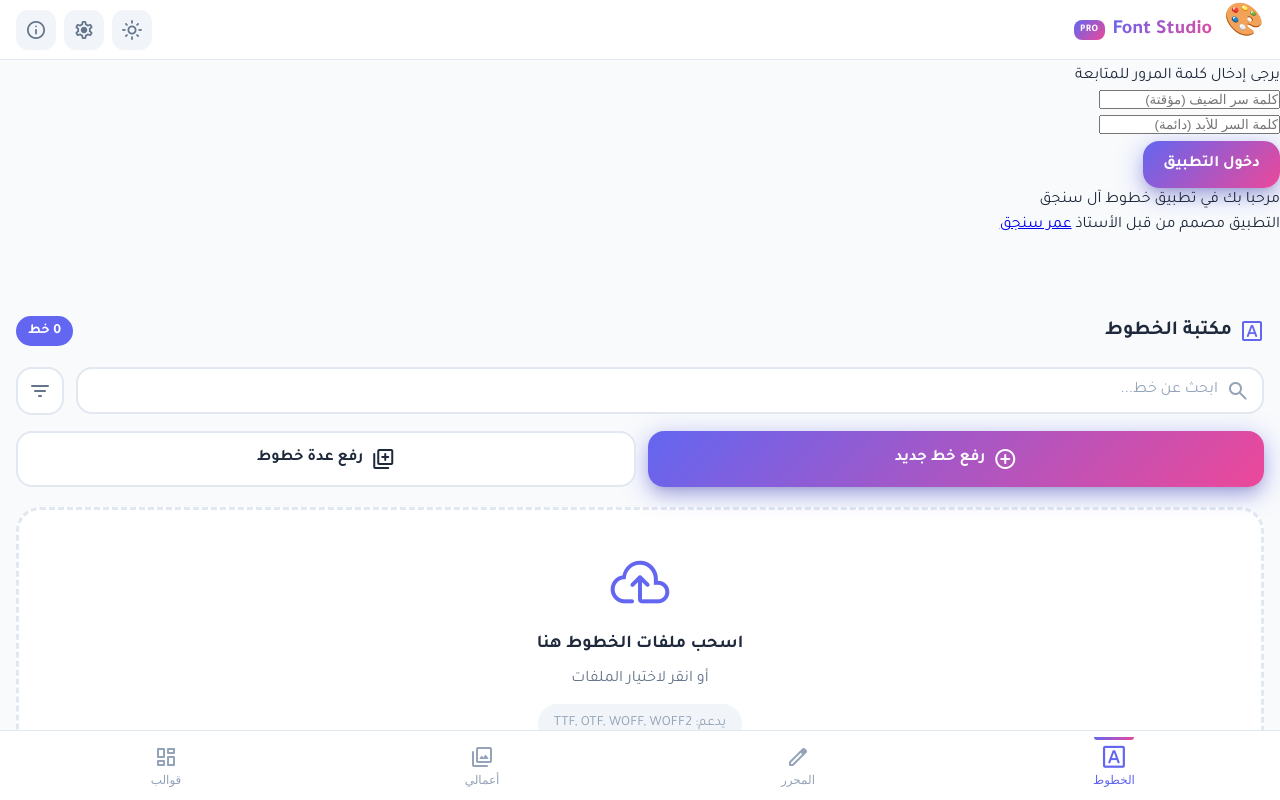
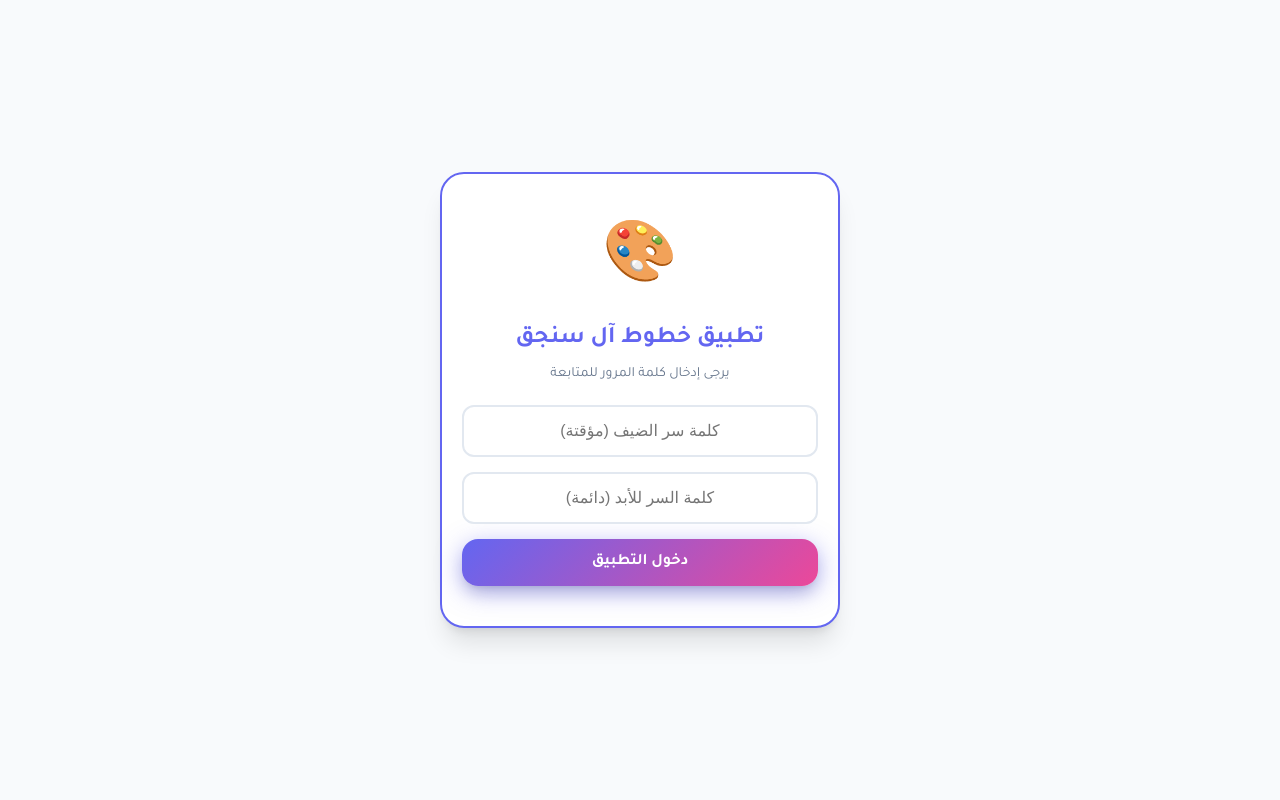
Before and after one commit to om0138om-creator/-., a website: page www/index.html in a window 1280 px wide. Shown: the top 800 px of the page. Drawn offline with nearby package versions, Linux system fonts and the light colour scheme.

Commit message:
Update styles.css

```diff
--- a/www/styles.css
+++ b/www/styles.css
@@ -2798,3 +2798,112 @@ input[type="range"]::-moz-range-thumb {
 .hidden {
     display: none !important;
 }
+
+/* ============================================
+   🎨 تعديلات عمر سنجق الخاصة
+   ============================================ */
+
+/* الشعار الثابت */
+.sanjak-header {
+    position: fixed;
+    top: 0;
+    left: 0;
+    right: 0;
+    background: var(--bg-primary);
+    border-bottom: 2px solid var(--primary);
+    z-index: 9999;
+    text-align: center;
+    padding: 8px 10px;
+    box-shadow: var(--shadow-md);
+    display: flex;
+    flex-direction: column;
+    gap: 4px;
+}
+
+.sanjak-welcome {
+    font-size: var(--font-size-md);
+    font-weight: 700;
+    color: var(--primary);
+}
+
+.sanjak-credit {
+    font-size: var(--font-size-xs);
+    color: var(--text-secondary);
+}
+
+.sanjak-name {
+    color: red !important;
+    font-weight: bold;
+    text-decoration: none;
+    font-size: 1.1em;
+}
+
+/* عشان الهيدر الأساسي ينزل لتحت شوية ومايغطيش على الشعار */
+.main-header {
+    top: 55px !important;
+}
+.main-content {
+    padding-top: calc(var(--header-height) + 55px) !important;
+}
+
+/* شاشة تسجيل الدخول */
+.login-overlay {
+    position: fixed;
+    inset: 0;
+    background: var(--bg-secondary);
+    z-index: 10000;
+    display: flex;
+    align-items: center;
+    justify-content: center;
+    backdrop-filter: blur(10px);
+}
+
+.login-box {
+    background: var(--bg-primary);
+    padding: 40px 20px;
+    border-radius: var(--border-radius-xl);
+    box-shadow: var(--shadow-xl);
+    width: 90%;
+    max-width: 400px;
+    text-align: center;
+    border: 2px solid var(--primary);
+}
+
+.login-icon {
+    font-size: 60px;
+    margin-bottom: 10px;
+}
+
+.login-box h2 {
+    color: var(--primary);
+    margin-bottom: 5px;
+}
+
+.login-box p {
+    color: var(--text-secondary);
+    margin-bottom: 20px;
+    font-size: var(--font-size-sm);
+}
+
+.login-box .input-group {
+    margin-bottom: 15px;
+}
+
+.login-box input {
+    width: 100%;
+    padding: 15px;
+    border: 2px solid var(--border-color);
+    border-radius: var(--border-radius-md);
+    text-align: center;
+    font-size: var(--font-size-md);
+}
+
+.login-box input:focus {
+    border-color: var(--primary);
+    outline: none;
+}
+
+.login-box button {
+    width: 100%;
+    margin-top: 10px;
+}
```
